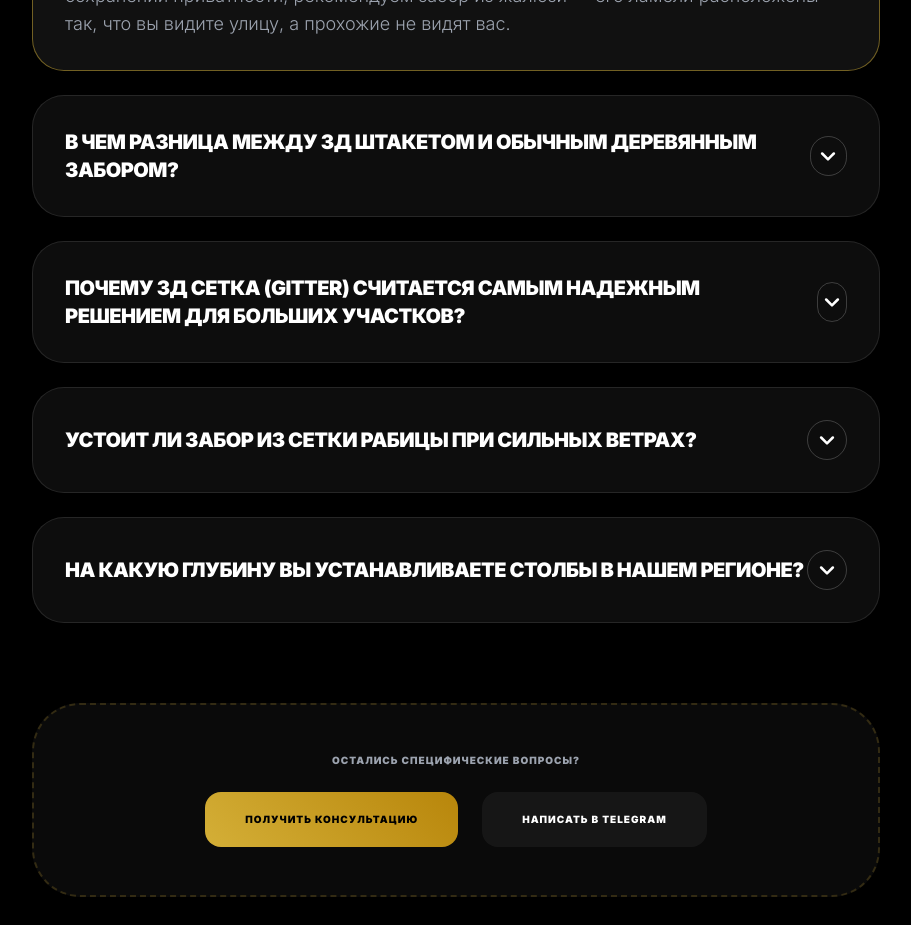
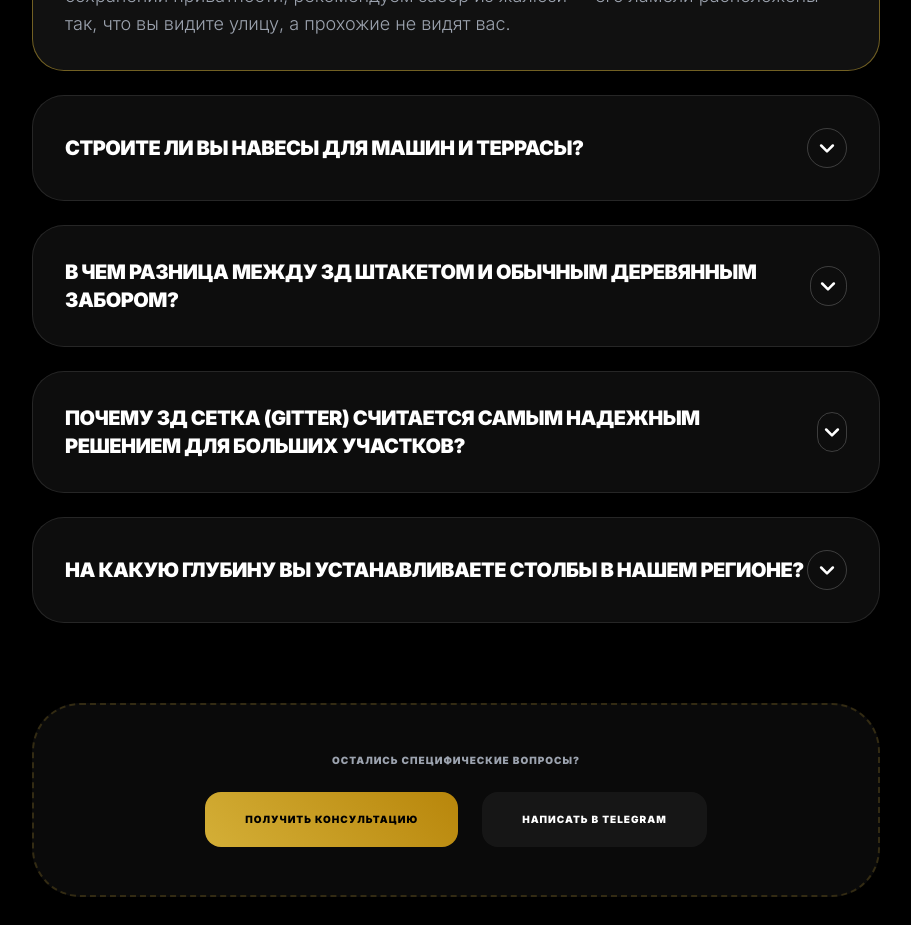
Before and after one commit to ksasha79/KovkaMaster, a React (Vite) app: page / in a window 1280 px wide. Shown: the part 9120-10045 px from the top of the page, without its empty margins (184-1095 px from the left). Built offline with nearby package versions, Linux system fonts and the light colour scheme.

Commit message:
Update FAQ.tsx

```diff
--- a/components/FAQ.tsx
+++ b/components/FAQ.tsx
@@ -6,16 +6,16 @@ const faqs = [
     answer: "Для максимальной приватности и звукоизоляции идеально подходит забор из проф листа. В Воронеже мы используем сталь НЛМК толщиной 0.45-0.5 мм, что обеспечивает жесткость конструкции. Если же вам важна эстетика и вентиляция при сохранении приватности, рекомендуем забор из жалюзи — его ламели расположены так, что вы видите улицу, а прохожие не видят вас."
   },
   {
+    question: "Строите ли вы навесы для машин и террасы?",
+    answer: "Да, это одно из наших новых направлений. Мы проектируем и устанавливаем навесы любой сложности: от простых односкатных до сложных ферменных конструкций. Используем усиленный металлопрокат, покрываем его антикоррозийной краской и предлагаем различные варианты кровли (поликарбонат, металлочерепица, профлист). Цена начинается от 8000 руб. за кв.м."
+  },
+  {
     question: "В чем разница между 3Д штакетом и обычным деревянным забором?",
     answer: "Металлический 3Д штакетник не гниет, не выцветает и не требует ежегодной покраски. 3D-рез (полукруглый верх) придает забору классический вид. Мы предлагаем установку 'в шахматку' для полной непрозрачности или с зазором для лучшей проветриваемости участка, что критично для чернозема в Рамони или Новой Усмани."
   },
   {
     question: "Почему 3Д сетка (Gitter) считается самым надежным решением для больших участков?",
     answer: "3Д сетка имеет ребра жесткости (изгибы прутка), которые не дают секции деформироваться. Она пропускает 100% солнечного света, что важно для садоводов Воронежской области. Пруток оцинкован и покрыт полимером в заводских условиях, поэтому срок службы такого ограждения превышает 30 лет."
-  },
-  {
-    question: "Устоит ли забор из сетки рабицы при сильных ветрах?",
-    answer: "Да, это самый 'прозрачный' для ветра забор. Сетка рабица не имеет парусности, поэтому столбы не расшатываются даже на открытых степных участках Лискинского или Семилукского районов. Для надежности мы используем оцинкованную проволоку, которая не ржавеет после первой зимы."
   },
   {
     question: "На какую глубину вы устанавливаете столбы в нашем регионе?",
```
